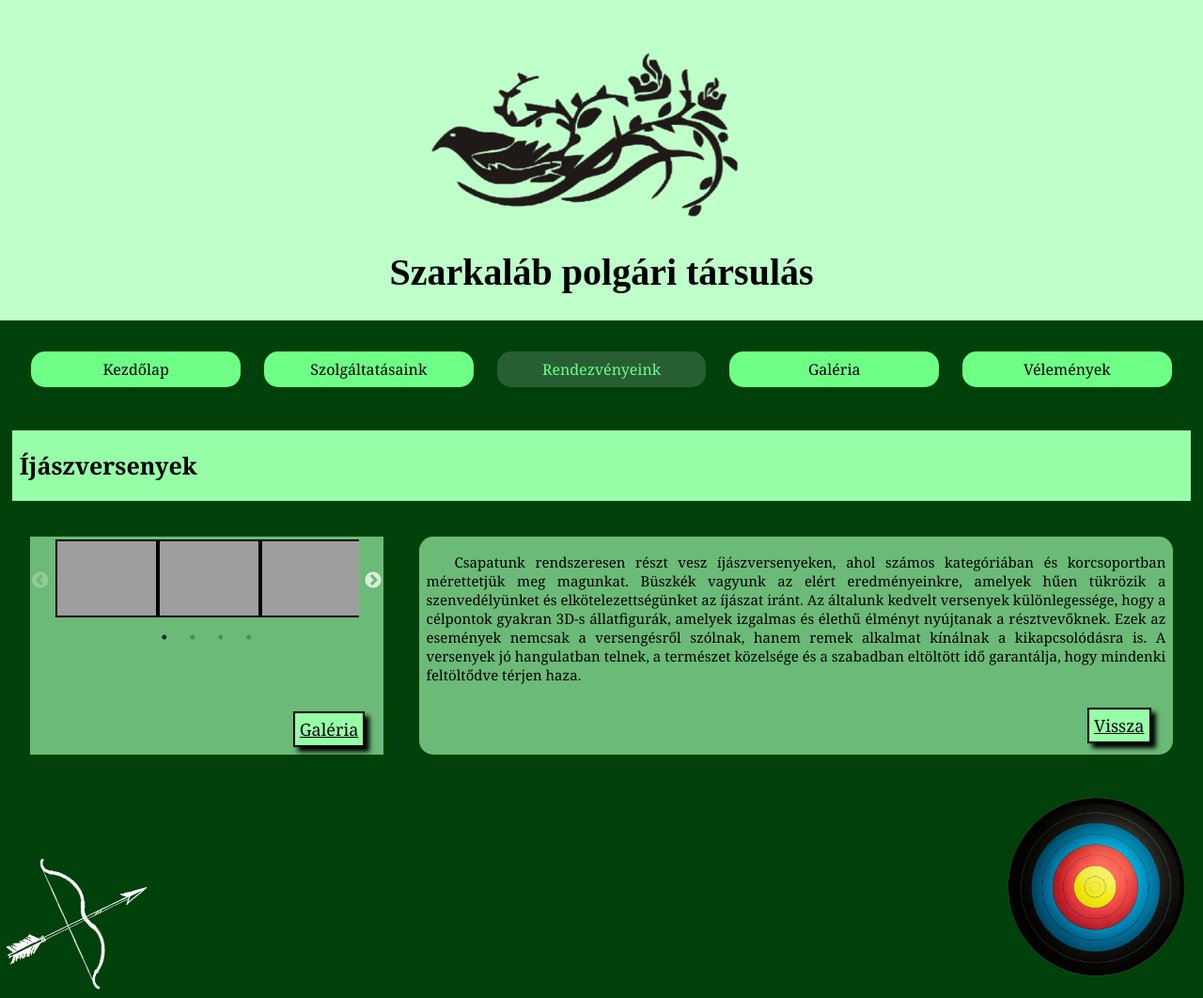
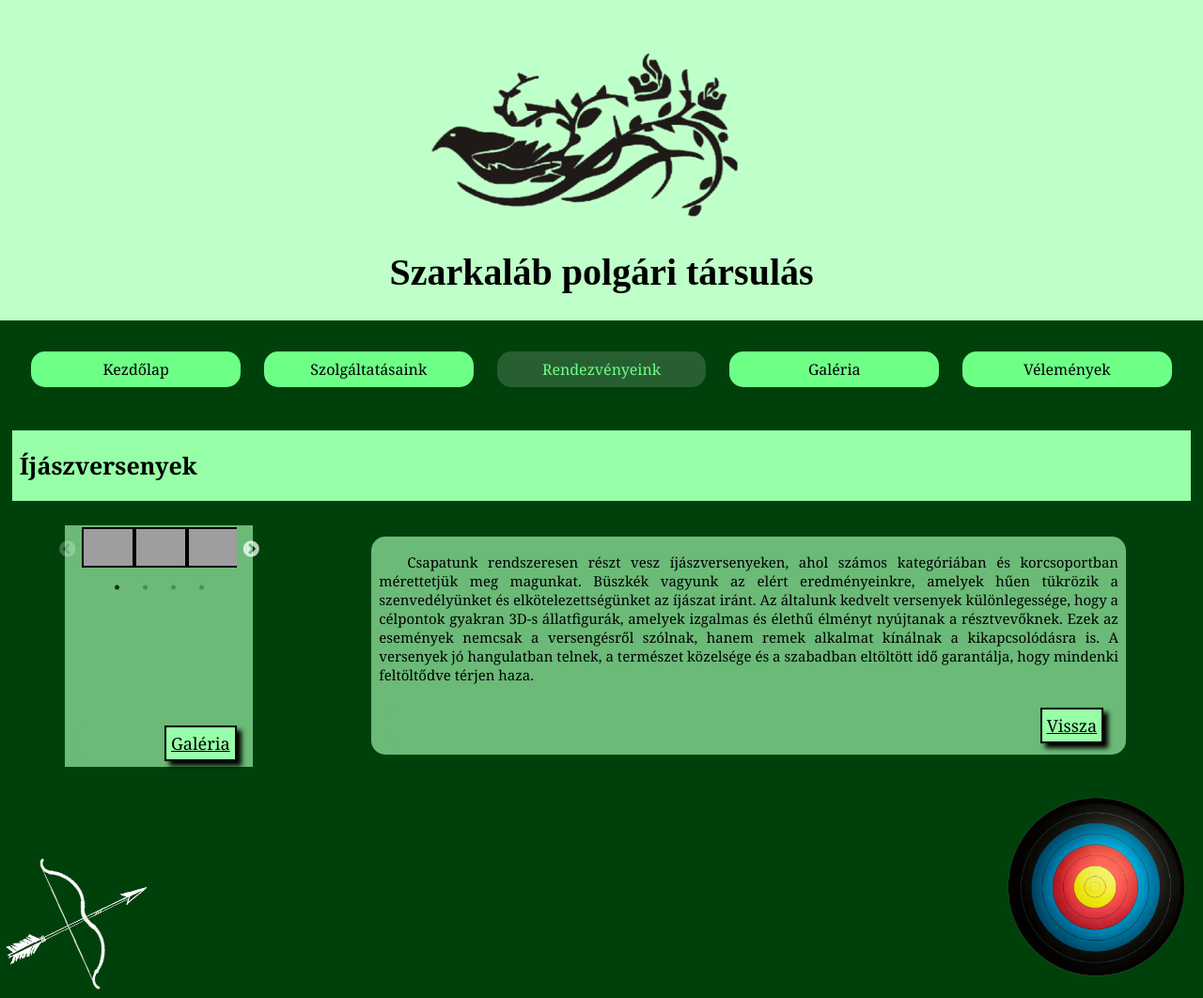
Before and after one commit to VitalosTunde/Webfejlesztes, a PHP site: page /verseny.html in a window 1280 px wide. Shown: the top 1062 px of the page at 94% size. Run offline with PHP 8.4, Linux system fonts and the light colour scheme; some web fonts are replaced; grey boxes are pictures that could not be loaded.

Commit message:
Add files via upload

```diff
--- a/stilus.css
+++ b/stilus.css
@@ -156,6 +156,8 @@ aside {
     justify-content: center;
     align-content: space-between;
     border-radius: 0;
+    margin: 0;
+    max-width: 200px;
 }
 
 .slider {
--- a/verseny.html
+++ b/verseny.html
@@ -85,17 +85,17 @@
                     {
                         breakpoint: 768,
                         settings: {
-                            slidesToShow: 2,
+                            slidesToShow: 1,
                             slidesToScroll: 1,
                             infinite: true,
-                            dots: true
+                            dots: true,
                         }
                     },
                     {
                         breakpoint: 600,
                         settings: {
-                            slidesToShow: 1,
-                            slidesToScroll: 1
+                            slidesToShow: 2,
+                            slidesToScroll: 1,
                         }
                     }
                 ]
```
